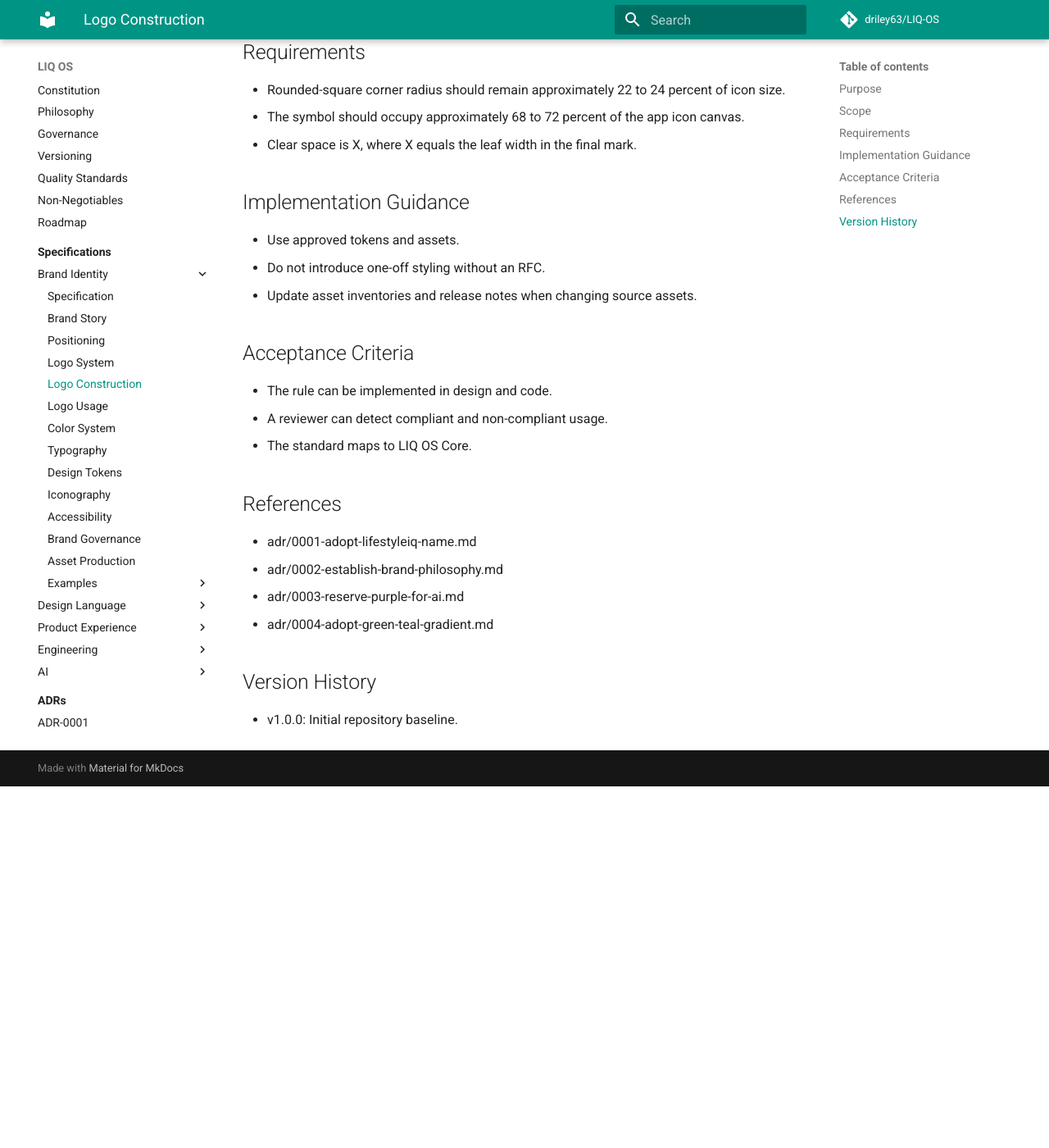
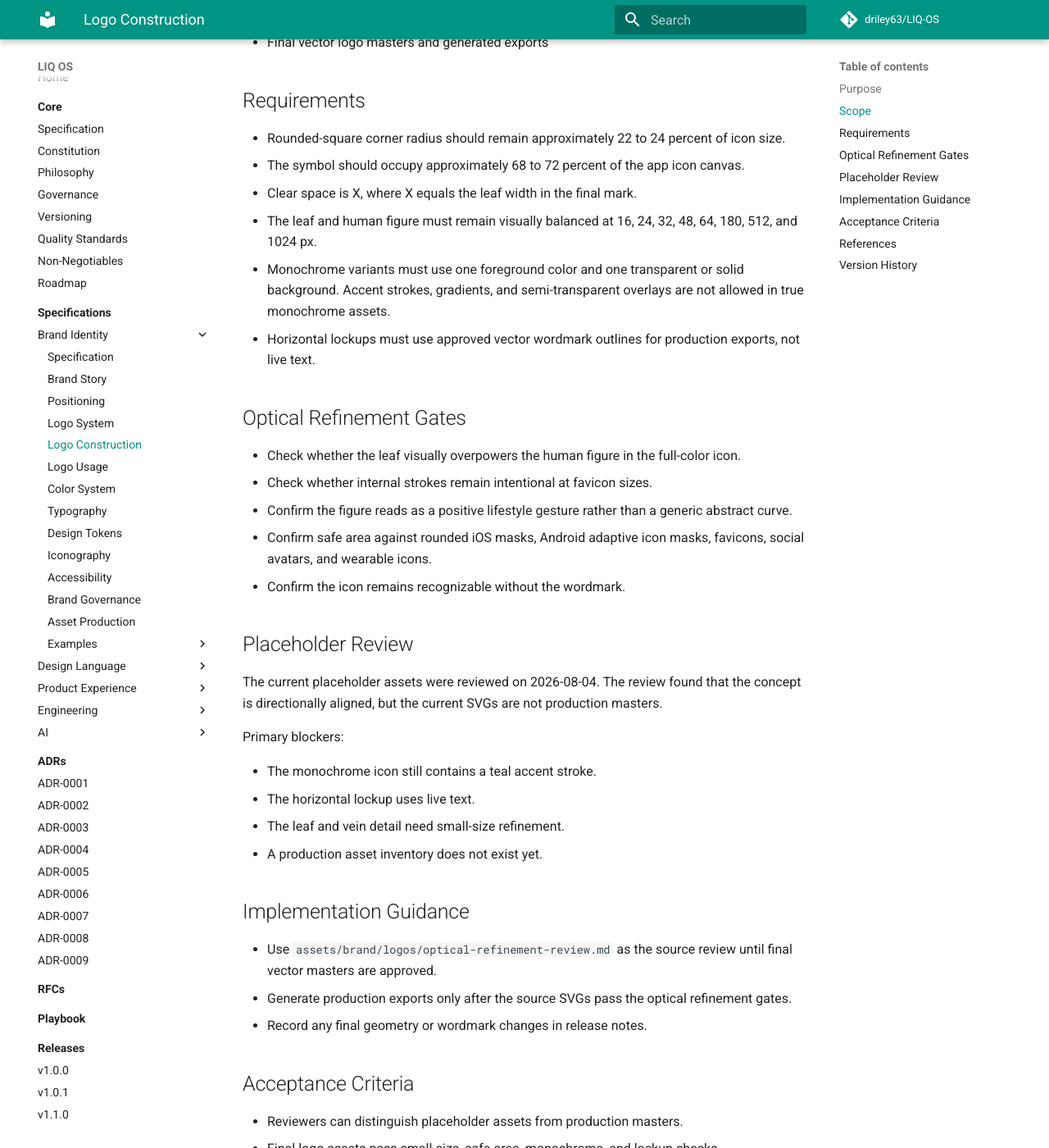
Before and after one commit to driley63/LIQ-OS, an MkDocs documentation site: the page built from docs/specs/01-brand/logo-construction.md, in a window 1280 px wide and 1400 px high, scrolled down 500 px. Shown: the whole window at 82% size. Built offline with MkDocs 1.6.1 and Material for MkDocs 9.7.7, drawn with Linux system fonts in a browser that asks for light colours; comment, search, counter and statistics services are not loaded; before the commit the page ends 1459 px from its top, so only the background shows below that; some of the changed text lies outside the part shown.

Commit message:
docs(brand): review logo placeholder assets

```diff
--- a/docs/specs/01-brand/logo-construction.md
+++ b/docs/specs/01-brand/logo-construction.md
@@ -1,36 +1,60 @@
 # Logo Construction
 
-Status: Released baseline
+Status: Draft refinement
 Owner: Brand Working Group
-Version: 1.0.0
-Last updated: 2026-08-02
+Version: 1.1.0-draft
+Last updated: 2026-08-04
 
 ## Purpose
 
-Defines proportional construction rules for the logo.
+Defines proportional construction and optical refinement rules for the logo.
 
 ## Scope
 
 - LifestyleIQ brand identity
 - Digital product implementation
 - Marketing and platform assets
+- Final vector logo masters and generated exports
 
 ## Requirements
 
 - Rounded-square corner radius should remain approximately 22 to 24 percent of icon size.
 - The symbol should occupy approximately 68 to 72 percent of the app icon canvas.
 - Clear space is X, where X equals the leaf width in the final mark.
+- The leaf and human figure must remain visually balanced at 16, 24, 32, 48, 64, 180, 512, and 1024 px.
+- Monochrome variants must use one foreground color and one transparent or solid background. Accent strokes, gradients, and semi-transparent overlays are not allowed in true monochrome assets.
+- Horizontal lockups must use approved vector wordmark outlines for production exports, not live text.
+
+## Optical Refinement Gates
+
+- Check whether the leaf visually overpowers the human figure in the full-color icon.
+- Check whether internal strokes remain intentional at favicon sizes.
+- Confirm the figure reads as a positive lifestyle gesture rather than a generic abstract curve.
+- Confirm safe area against rounded iOS masks, Android adaptive icon masks, favicons, social avatars, and wearable icons.
+- Confirm the icon remains recognizable without the wordmark.
+
+## Placeholder Review
+
+The current placeholder assets were reviewed on 2026-08-04. The review found that the concept is directionally aligned, but the current SVGs are not production masters.
+
+Primary blockers:
+
+- The monochrome icon still contains a teal accent stroke.
+- The horizontal lockup uses live text.
+- The leaf and vein detail need small-size refinement.
+- A production asset inventory does not exist yet.
 
 ## Implementation Guidance
 
-- Use approved tokens and assets.
-- Do not introduce one-off styling without an RFC.
-- Update asset inventories and release notes when changing source assets.
+- Use `assets/brand/logos/optical-refinement-review.md` as the source review until final vector masters are approved.
+- Generate production exports only after the source SVGs pass the optical refinement gates.
+- Record any final geometry or wordmark changes in release notes.
 
 ## Acceptance Criteria
 
-- The rule can be implemented in design and code.
-- A reviewer can detect compliant and non-compliant usage.
+- Reviewers can distinguish placeholder assets from production masters.
+- Final logo assets pass small-size, safe-area, monochrome, and lockup checks.
+- Engineers can generate platform outputs from approved source files.
 - The standard maps to LIQ OS Core.
 
 ## References
@@ -42,4 +66,5 @@ Defines proportional construction rules for the logo.
 
 ## Version History
 
+- v1.1.0-draft: Adds optical refinement gates and placeholder review findings.
 - v1.0.0: Initial repository baseline.
```
Also changed, not shown: assets/brand/logos/README.md (+5 -3 lines), assets/brand/logos/optical-refinement-review.md (added, +69 -0 lines), docs/releases/v1.1.0/release-checklist.md (+1 -1 lines), docs/releases/v1.1.0/release-notes.md (+2 -0 lines), docs/releases/v1.1.0/manifest.json.
